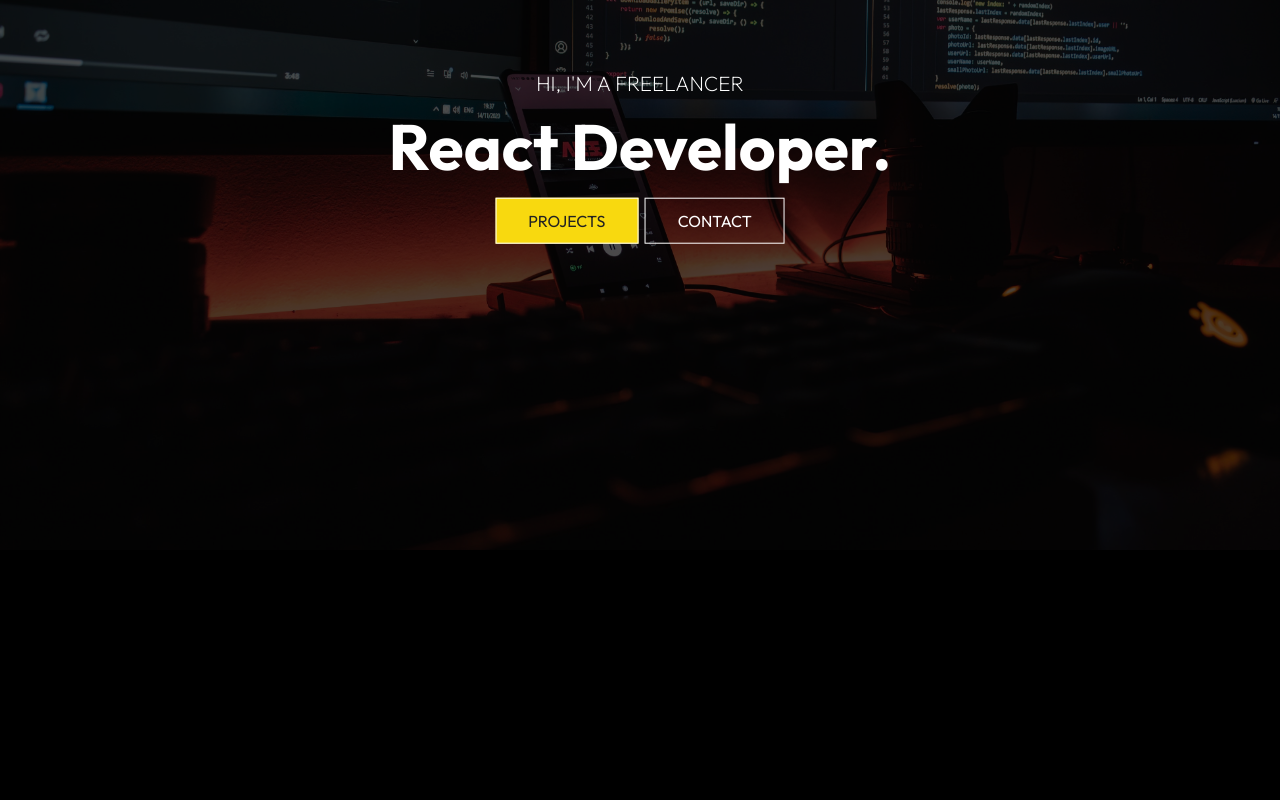
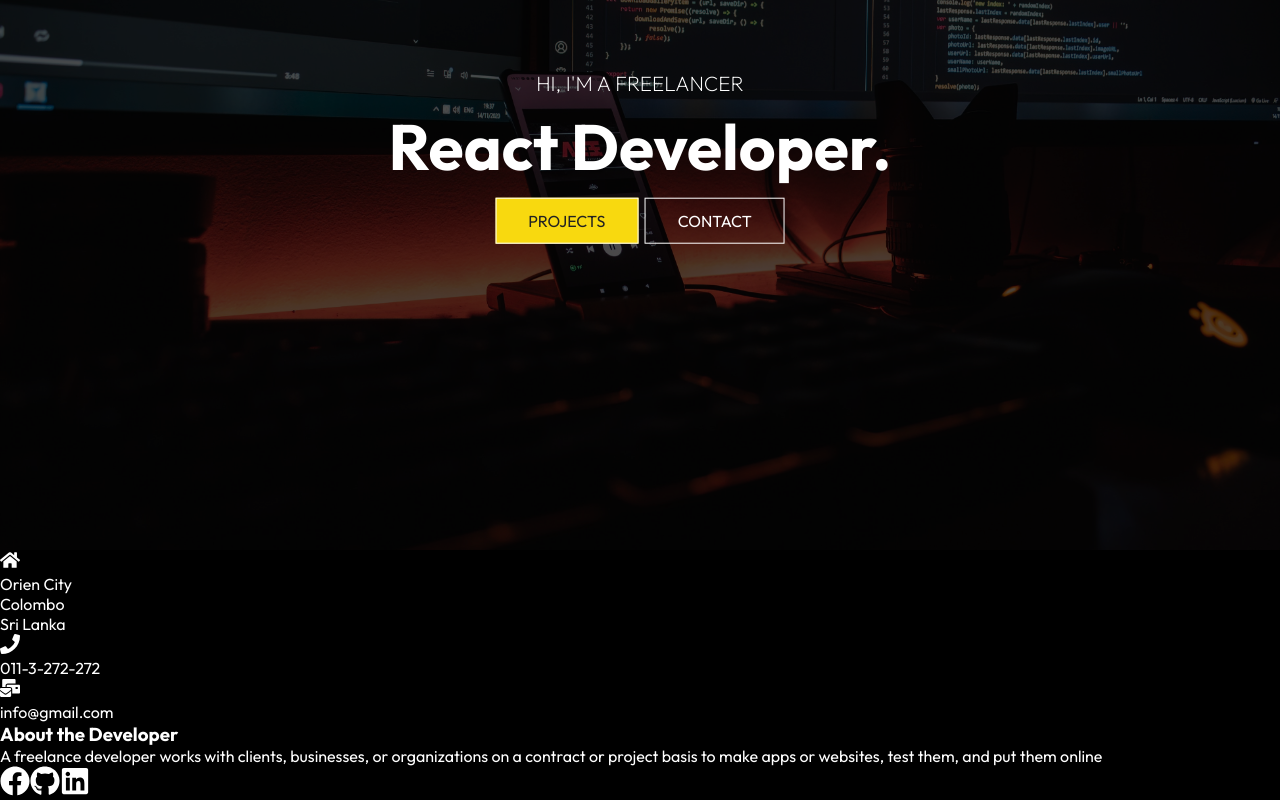
Before and after one commit to fmfahath/portfolio-2, a React (Create React App) app: page / in a window 1280 px wide. Shown: the part 250-1050 px from the top of the page. Before the commit the page ends 804 px from the top, so only its background shows below. Built offline with nearby package versions, Linux system fonts and the light colour scheme.

Commit message:
footer - 2 (Footer container addedd)

```diff
--- a/src/components/Footer.js
+++ b/src/components/Footer.js
@@ -1,9 +1,45 @@
 import React from 'react'
 import './footer.css'
+import {FaHome,FaPhone,FaMailBulk, FaFacebook, FaLinkedin, FaGithub} from 'react-icons/fa'
 
 const Footer = () => {
   return (
-    <div className='footer'>Footer</div>
+    <div className='footer'>
+        <div className='footer-container'>
+            <div className='left'>
+                <div className='location'>
+                    <FaHome  size={20} style={{color:'#fff'}}/>
+                    <p>Orien City</p>
+                    <p>Colombo</p>
+                    <p>Sri Lanka</p>
+                </div>
+
+                <div className='phone'>
+                    <FaPhone  size={20} style={{color:'#fff'}}/>
+                    <p>011-3-272-272</p>
+                </div>
+
+                <div className='mail'>
+                    <FaMailBulk  size={20} style={{color:'#fff'}}/>
+                    <p>info@gmail.com</p>
+                </div>
+            </div>
+
+            <div className='right'>
+                <div className='text'>
+                    <h3>About the Developer</h3>
+                    <p>A freelance developer works with clients, businesses, or
+                        organizations on a contract or project basis to make apps or
+                        websites, test them, and put them online</p>
+                </div>
+                <div className='social'>
+                    <FaFacebook  size={30} style={{color:'#fff'}}/>
+                    <FaGithub  size={30} style={{color:'#fff'}}/>
+                    <FaLinkedin  size={30} style={{color:'#fff'}}/>
+                </div>
+            </div>
+        </div>
+    </div>
   )
 }
 
--- a/src/index.css
+++ b/src/index.css
@@ -11,7 +11,7 @@ body{
   background-color: #000;
 }
 
-h1,h1,p,a{
+h1,h2,h3,h4,p,a{
   text-decoration: none;
   color: #fff;
 }
--- a/src/routes/Home.js
+++ b/src/routes/Home.js
@@ -1,4 +1,5 @@
 import React from 'react'
+import Footer from '../components/Footer'
 import HeroImg from '../components/HeroImg'
 import Navbar from '../components/Navbar'
 
@@ -7,6 +8,7 @@ const Home = () => {
     <div>
       <Navbar/>
       <HeroImg/>
+      <Footer/>
     </div>
   )
 }
```
